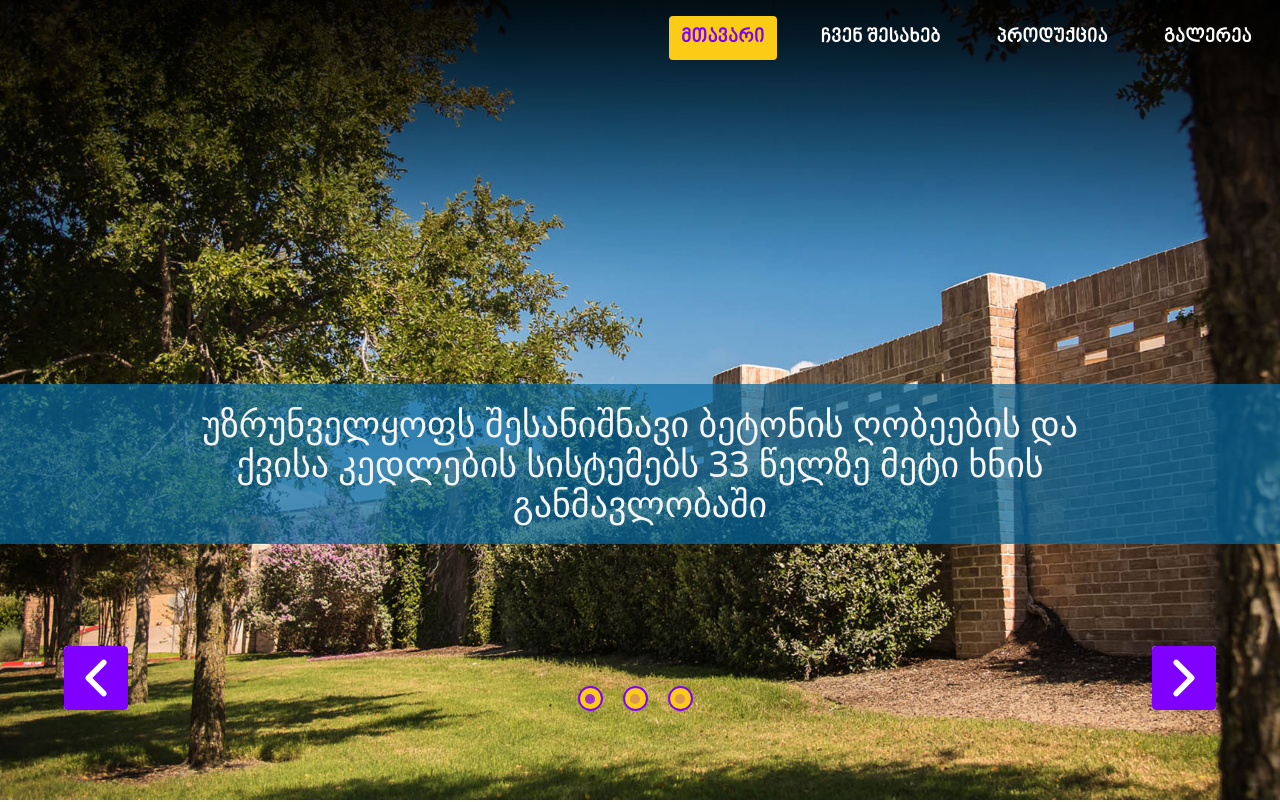
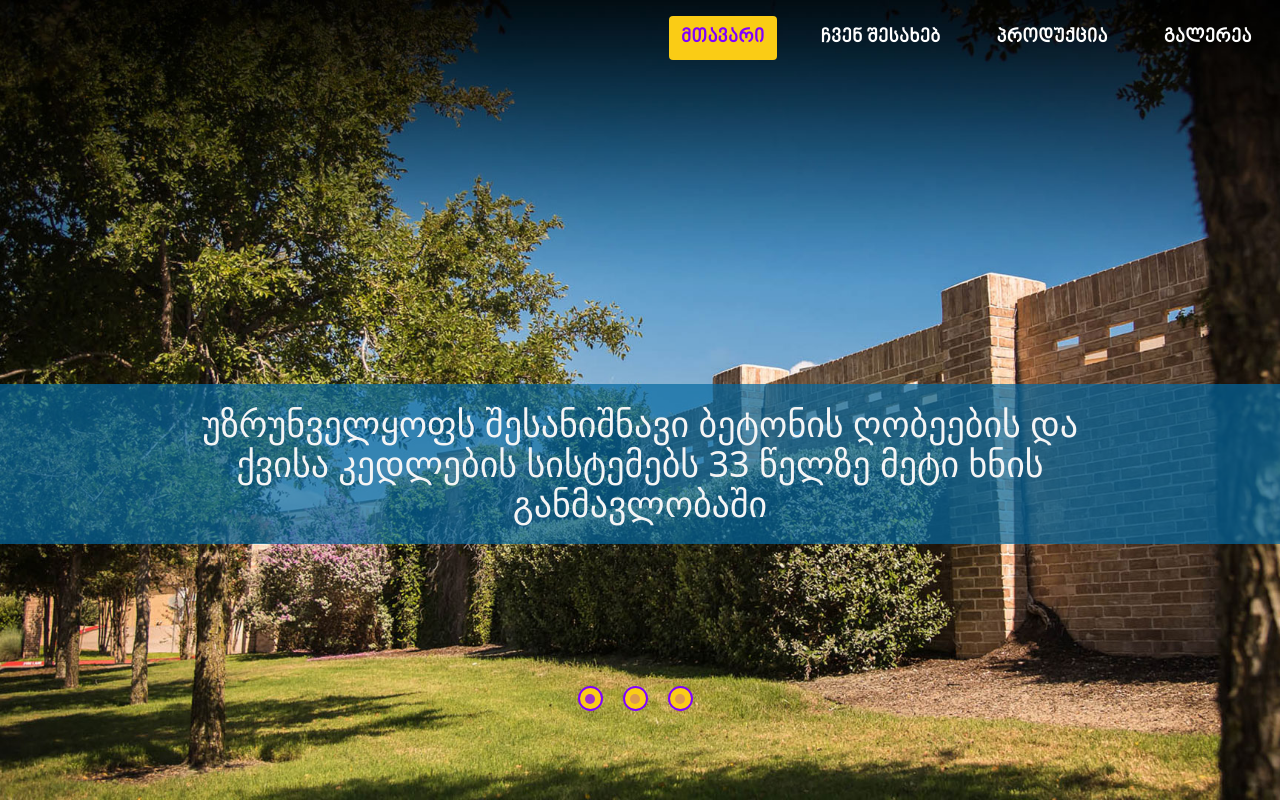
Before and after one commit to beraiarezo/next_landing_app, a Next.js app: page / in a window 1280 px wide. Shown: the top 802 px of the page. Built offline with nearby package versions, Linux system fonts and the light colour scheme.

Commit message:
hide arrows

```diff
--- a/src/components/carousel.tsx
+++ b/src/components/carousel.tsx
@@ -30,8 +30,8 @@ export default function Carousel() {
     speed: 300,
     slidesToShow: 1,
     slidesToScroll: 1,
-    nextArrow: <NextArrow />,
-    prevArrow: <PrevArrow />,
+    // nextArrow: <NextArrow />,
+    // prevArrow: <PrevArrow />,
   };
   return (
     <Slider {...settings} className="overflow-hidden">
```
